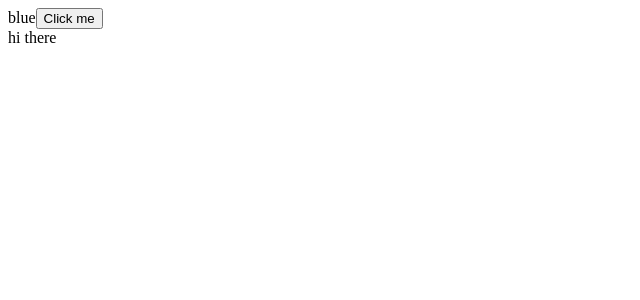
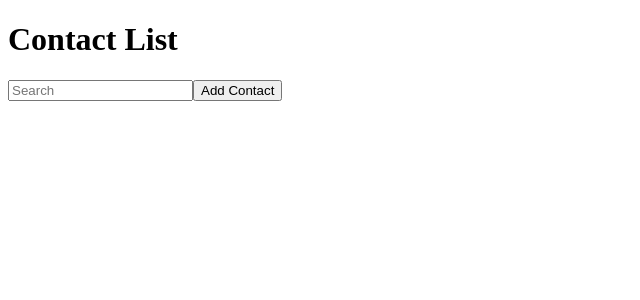
Before and after one commit to tajmalnas/TypeScript-React, a React (Vite) app: page / in a window 1280 px wide. Shown: the top 300 px of the page, without its empty margins (0-640 px from the left). Built offline with nearby package versions, Linux system fonts and the light colour scheme.

Commit message:
used typescript in states and useState hook

```diff
--- a/src/App.tsx
+++ b/src/App.tsx
@@ -1,11 +1,13 @@
 import './App.css'
-import Parent from './Parent'
+import ContactList from './state/ContactList'
+// import Parent from './Parent'
 
 function App() {
 
   return (
     <div>
-      <Parent/>
+      {/* <Parent/> */}
+      <ContactList/>
     </div>
   )
 }
--- a/src/Child.tsx
+++ b/src/Child.tsx
@@ -3,7 +3,7 @@ import React from "react";
 interface childProps {
     color: string;
     onClick: () => void;     //function that takes no arguments and returns nothing
-    children: React.ReactNode;
+    children: React.ReactNode;  // Getting children
 }
 
 // const Child = ({color}:childProps) => {
--- /dev/null
+++ b/src/state/ContactList.tsx
@@ -0,0 +1,36 @@
+import { useState } from "react"
+
+const ContactList:React.FC = () => {
+    const [name,setName] = useState<string>('');
+
+    const [contact,setContact] = useState<string[]>([]);
+
+    const AddToContact = () => {
+        setContact([...contact,name])
+        console.log(name)
+    }
+  return (
+    <div>
+        <h1>
+            Contact List
+        </h1>
+        <div>
+            <input type="text" value={name} onChange={(e)=>setName(e.target.value)} placeholder="Search"/>
+            <button onClick={AddToContact}>
+                Add Contact
+            </button>
+        </div>
+        <div>
+            <ul>
+                {
+                    contact.map((c:string,_index:number)=>{
+                        return <li key={_index}>{c}</li>
+                    })
+                }
+            </ul>
+        </div>
+    </div>
+  )
+}
+
+export default ContactList
```
